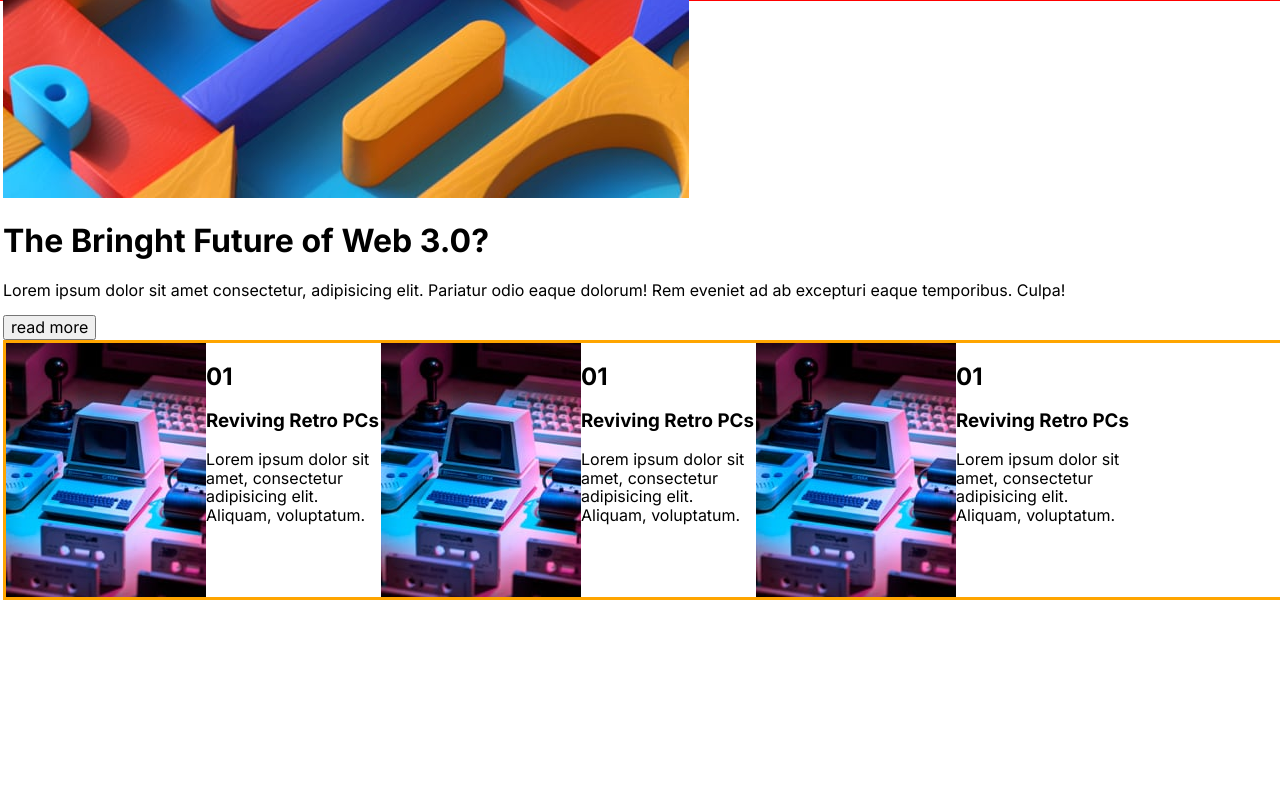
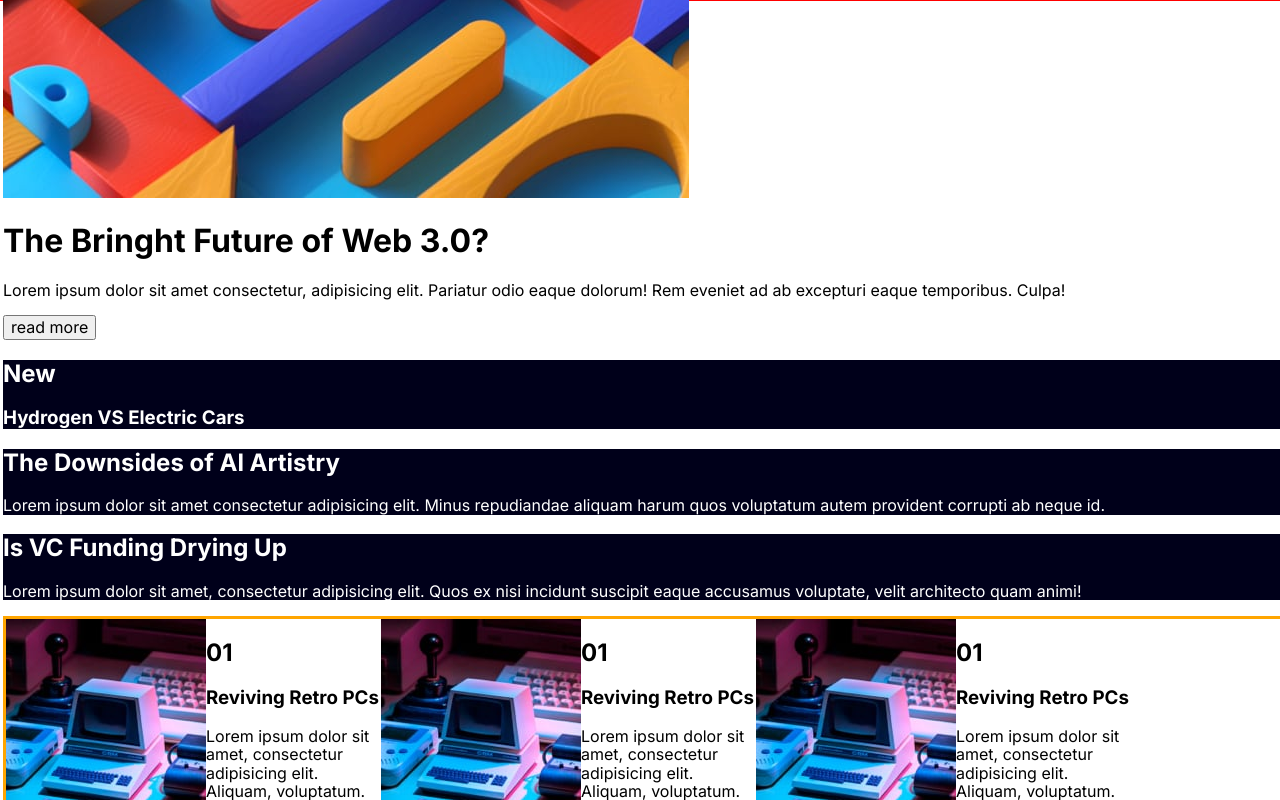
Before and after one commit to carlosGabrielCarreno/news-homepage-main, a React (Vite) app: page / in a window 1280 px wide. Shown: the part 525-1325 px from the top of the page. Before the commit the page ends 1125 px from the top, so only its background shows below. Built offline with nearby package versions, Linux system fonts and the light colour scheme.

Commit message:
add icon in html

```diff
--- a/index.html
+++ b/index.html
@@ -2,7 +2,11 @@
 <html lang="en">
   <head>
     <meta charset="UTF-8" />
-    <link rel="icon" type="image/svg+xml" href="/vite.svg" />
+    <link
+      rel="icon"
+      type="image/svg+xml"
+      href="./assets/images/favicon-32x32.png"
+    />
     <meta name="viewport" content="width=device-width, initial-scale=1.0" />
     <link rel="preconnect" href="https://fonts.googleapis.com" />
     <link rel="preconnect" href="https://fonts.gstatic.com" crossorigin />
--- a/src/Components/Hero/Hero.jsx
+++ b/src/Components/Hero/Hero.jsx
@@ -1,4 +1,5 @@
 import styled from "styled-components";
+import { News } from "../News/News";
 import imgHero from "./../../../assets/images/image-web-3-mobile.jpg";
 
 const HeroContainer = styled.div``;
@@ -13,6 +14,7 @@ export const Hero = () => {
         eaque dolorum! Rem eveniet ad ab excepturi eaque temporibus. Culpa!
       </p>
       <button>read more</button>
+      <News />
     </HeroContainer>
   );
 };
--- /dev/null
+++ b/src/Components/News/News.jsx
@@ -0,0 +1,45 @@
+import styled from "styled-components";
+
+const ContainerNews = styled.div`
+  /*border: solid gold;
+Primary
+Soft orange: hsl(35, 77%, 62%)
+Soft red: hsl(5, 85%, 63%)
+Neutral
+Off-white: hsl(36, 100%, 99%)
+Grayish blue: hsl(233, 8%, 79%)
+Dark grayish blue: hsl(236, 13%, 42%)
+Very dark blue: hsl(240, 100%, 5%)
+*/
+  color: #fff;
+  & .new {
+    background-color: hsl(240, 100%, 5%);
+  }
+`;
+
+export const News = () => {
+  return (
+    <ContainerNews>
+      <div className="new">
+        <h2>New</h2>
+        <h3>Hydrogen VS Electric Cars</h3>
+      </div>
+      <div className="new">
+        <h2>The Downsides of Al Artistry</h2>
+        <p>
+          Lorem ipsum dolor sit amet consectetur adipisicing elit. Minus
+          repudiandae aliquam harum quos voluptatum autem provident corrupti ab
+          neque id.
+        </p>
+      </div>
+      <div className="new">
+        <h2>Is VC Funding Drying Up</h2>
+        <p>
+          Lorem ipsum dolor sit amet, consectetur adipisicing elit. Quos ex nisi
+          incidunt suscipit eaque accusamus voluptate, velit architecto quam
+          animi!
+        </p>
+      </div>
+    </ContainerNews>
+  );
+};
```
